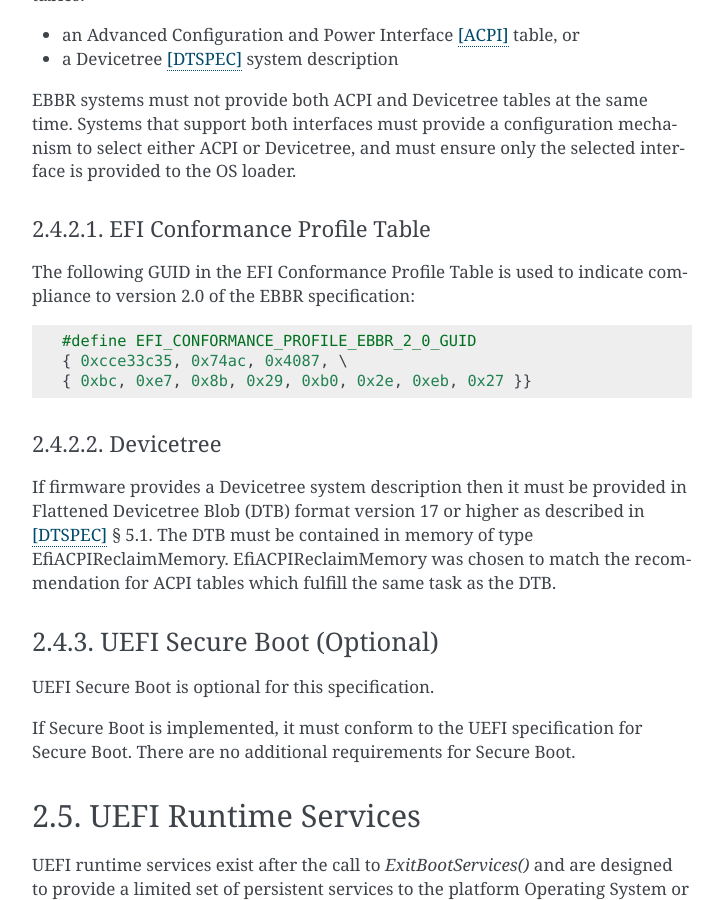
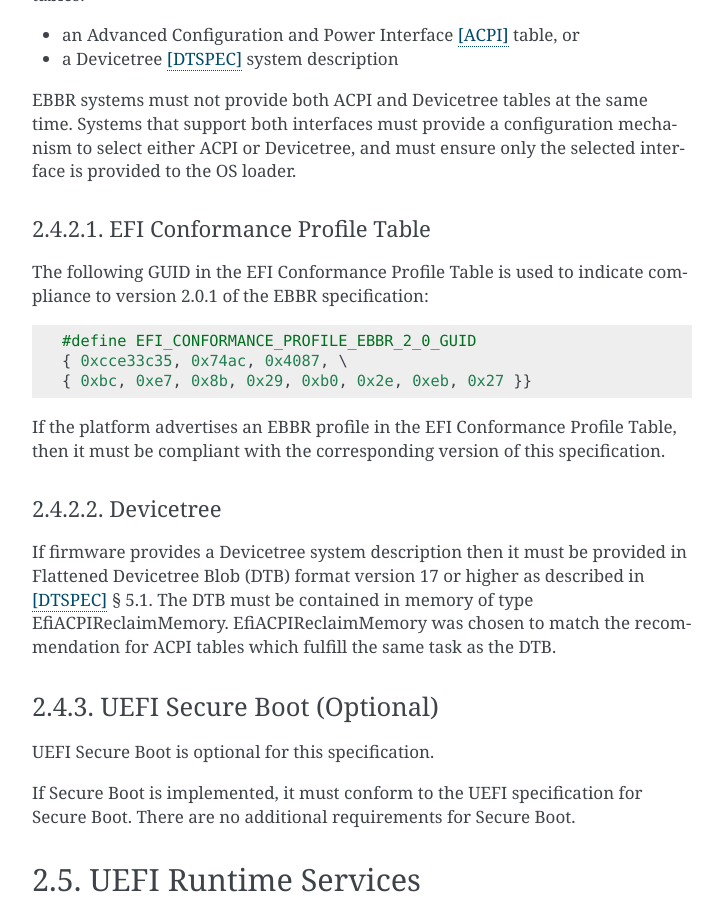
Before and after one commit to ARM-software/ebbr, a Sphinx documentation site: the page built from source/chapter2-uefi.rst, in a window 1280 px wide and 900 px high, scrolled down 6476 px. Shown: the whole window, without its empty margins (388-1111 px from the left). Built offline with Sphinx 7.4.7, drawn with Linux system fonts in a browser that asks for light colours.

Commit message:
chapter2: refine conformance profile
Clarify that profile EBBR 2.0 really means v2.0.1 of the specification and
make it a requirement to actually support what is advertised.

Signed-off-by: Vincent Stehlé <vincent.stehle@arm.com>

```diff
--- a/source/chapter2-uefi.rst
+++ b/source/chapter2-uefi.rst
@@ -300,13 +300,16 @@ EFI Conformance Profile Table
 ^^^^^^^^^^^^^^^^^^^^^^^^^^^^^
 
 The following GUID in the EFI Conformance Profile Table is used to indicate
-compliance to version 2.0 of the EBBR specification:
+compliance to version 2.0.1 of the EBBR specification:
 
 .. code-block:: c
 
     #define EFI_CONFORMANCE_PROFILE_EBBR_2_0_GUID
     { 0xcce33c35, 0x74ac, 0x4087, \
     { 0xbc, 0xe7, 0x8b, 0x29, 0xb0, 0x2e, 0xeb, 0x27 }}
+
+If the platform advertises an EBBR profile in the EFI Conformance Profile Table,
+then it must be compliant with the corresponding version of this specification.
 
 Devicetree
 ^^^^^^^^^^
```
